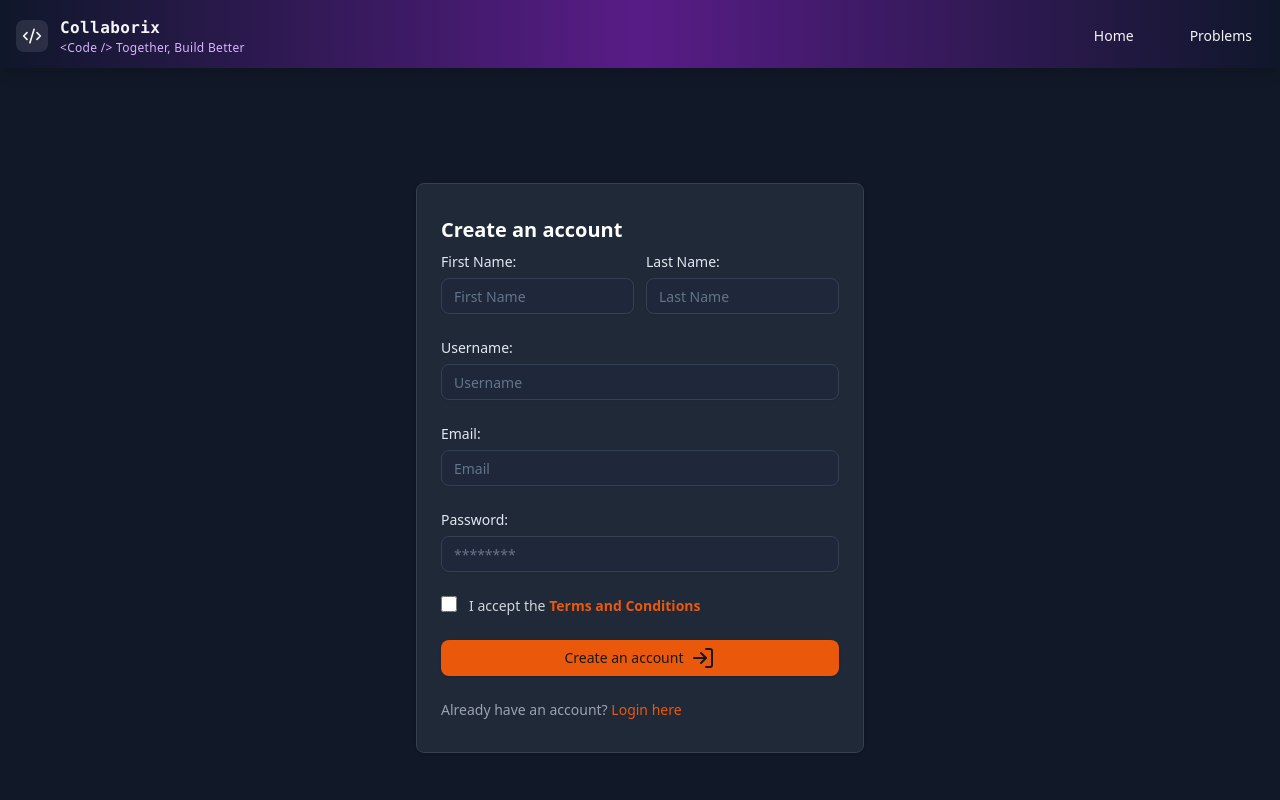
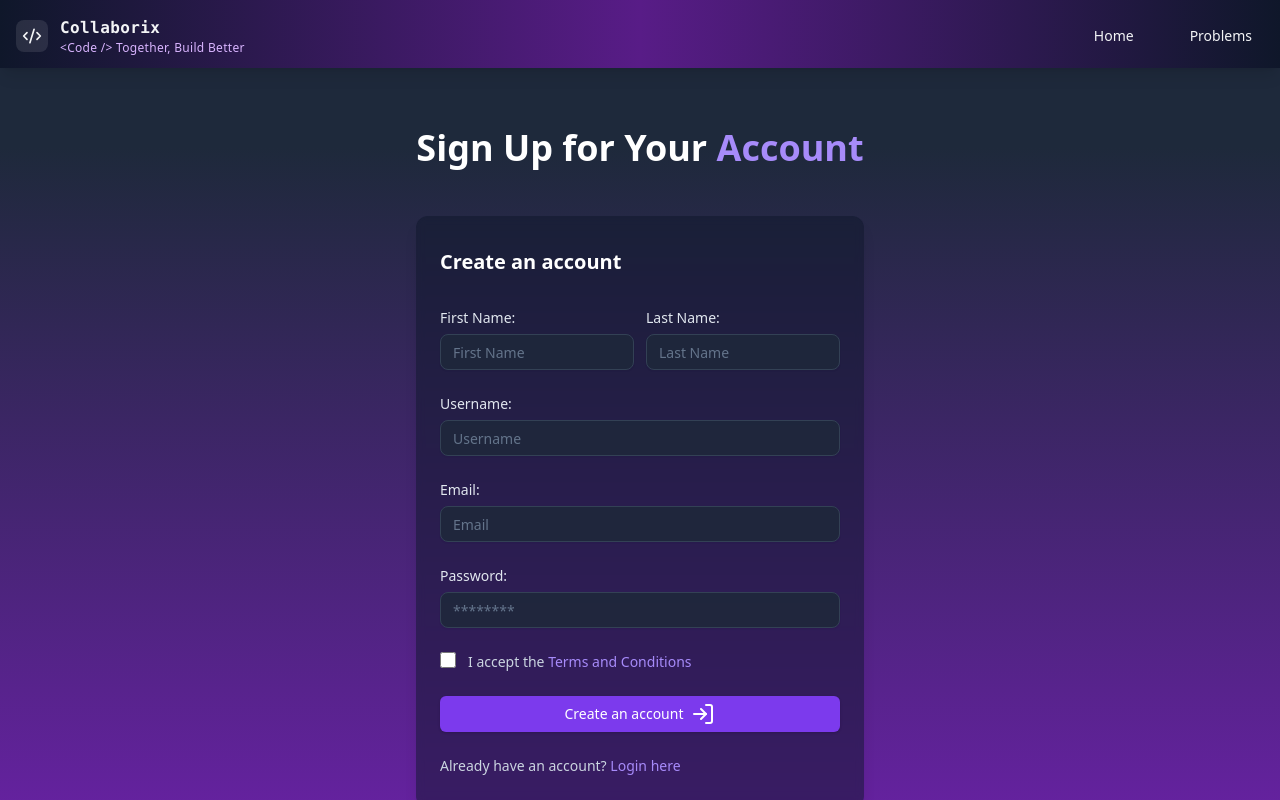
Before and after one commit to CoderXYZ14/Collaborix-Frontend, a React (Vite) app: page /signup in a window 1280 px wide. Built offline with nearby package versions, Linux system fonts and the light colour scheme.

Commit message:
SIgnup & Signin page

```diff
--- a/src/App.jsx
+++ b/src/App.jsx
@@ -38,8 +38,7 @@ function App() {
   }, [darkMode]);
 
   return (
-    <div className="min-h-screen flex flex-wrap content-between">
-      <div className="w-full block">
+    <div className="flex flex-col h-screen">
       <Header />
       <ToastContainer
         position="top-center"
@@ -53,11 +52,9 @@ function App() {
         pauseOnHover
         theme={darkMode ? "dark" : "light"}
       />
-        <main className="flex-grow ">
-          {" "}
+      <main className="flex-1">
         <Outlet />
       </main>
-      </div>
     </div>
   );
 }
--- a/src/components-self/signin/Signin.jsx
+++ b/src/components-self/signin/Signin.jsx
@@ -2,11 +2,12 @@ import axios from "axios";
 import { useState } from "react";
 import InputBox from "../InputBox";
 import { Button } from "@/components/ui/button";
-import { LogIn } from "lucide-react";
+import { LogIn, Star } from "lucide-react";
 import { Link, useNavigate } from "react-router-dom";
 import { useDispatch } from "react-redux";
 import { login } from "../../store/authSlice.js";
 import { toast } from "react-toastify";
+import { Card, CardContent } from "@/components/ui/card";
 
 const Signin = () => {
   const [formData, setFormData] = useState({
@@ -49,9 +50,16 @@ const Signin = () => {
   };
 
   return (
-    <div className="bg-gray-50 dark:bg-gray-900 flex justify-center items-center w-full h-screen">
-      <div className="w-full max-w-md bg-white h-auto px-6 py-8 rounded-lg shadow dark:border dark:bg-gray-800 dark:border-gray-700">
-        <h1 className="text-xl font-bold text-gray-900 dark:text-white">
+    <div className="min-h-screen bg-gradient-to-b from-violet-200 from-10% to-purple-100 dark:from-slate-800 dark:to-purple-800 transition-colors duration-200 flex flex-col justify-center items-center">
+      <div className="text-center mb-8">
+        <h1 className="text-4xl font-bold text-slate-900 dark:text-white mb-4">
+          Sign In to Your{" "}
+          <span className="text-violet-600 dark:text-violet-400">Account</span>
+        </h1>
+      </div>
+      <Card className="w-full max-w-md border-none shadow-lg bg-white/50 dark:bg-slate-900/50 backdrop-blur-sm">
+        <CardContent className="px-6 py-8">
+          <h1 className="text-xl font-bold text-slate-900 dark:text-white mb-6">
             Login to your account
           </h1>
           <form className="space-y-4 md:space-y-6" onSubmit={handleSubmit}>
@@ -63,6 +71,7 @@ const Signin = () => {
                 placeholder="Username / Email"
                 value={formData.identifier}
                 onChange={handleChange}
+                className="bg-white/70 dark:bg-slate-800/70"
               />
             </div>
 
@@ -74,27 +83,29 @@ const Signin = () => {
                 placeholder="********"
                 value={formData.password}
                 onChange={handleChange}
+                className="bg-white/70 dark:bg-slate-800/70"
               />
             </div>
 
             <Button
-            className="rounded-lg bg-orange-600 w-full text-sm"
+              className="w-full bg-violet-600 hover:bg-violet-700 dark:bg-violet-600 dark:hover:bg-violet-700 text-white"
               type="submit"
             >
               Login
               <LogIn className="ml-2" />
             </Button>
-          <p className="text-sm font-light text-gray-500 dark:text-gray-400">
+            <p className="text-sm font-light text-slate-600 dark:text-slate-300">
               Create an account?{" "}
               <Link
                 to="/signup"
-              className="font-medium text-orange-600 hover:underline dark:text-primary-500"
+                className="font-medium text-violet-600 dark:text-violet-400 hover:underline"
               >
                 Register here
               </Link>
             </p>
           </form>
-      </div>
+        </CardContent>
+      </Card>
     </div>
   );
 };
--- a/src/components-self/signup/Signup.jsx
+++ b/src/components-self/signup/Signup.jsx
@@ -2,6 +2,7 @@ import axios from "axios";
 import { useState } from "react";
 import InputBox from "../InputBox";
 import { Button } from "@/components/ui/button";
+import { Card, CardContent } from "@/components/ui/card";
 import {
   HoverCard,
   HoverCardContent,
@@ -66,7 +67,6 @@ const Signup = () => {
       );
 
       dispatch(login({ userData: loginResponse.data.data }));
-
       localStorage.setItem("userData", JSON.stringify(loginResponse.data.data));
 
       toast.success("Account created and logged in successfully!", {
@@ -84,9 +84,16 @@ const Signup = () => {
   };
 
   return (
-    <div className="bg-gray-50 dark:bg-gray-900 flex justify-center items-center w-full h-screen">
-      <div className="w-full max-w-md bg-white h-auto px-6 py-8 rounded-lg shadow dark:border dark:bg-gray-800 dark:border-gray-700">
-        <h1 className="text-xl font-bold text-gray-900 dark:text-white">
+    <div className="min-h-screen bg-gradient-to-b from-violet-200 from-10% to-purple-100 dark:from-slate-800 dark:to-purple-800 transition-colors duration-200 flex flex-col justify-center items-center">
+      <div className="text-center mb-8">
+        <h1 className="text-4xl font-bold text-slate-900 dark:text-white mb-4">
+          Sign Up for Your{" "}
+          <span className="text-violet-600 dark:text-violet-400">Account</span>
+        </h1>
+      </div>
+      <Card className="w-full max-w-md border-none shadow-lg bg-white/50 dark:bg-slate-900/50 backdrop-blur-sm">
+        <CardContent className="px-6 py-8">
+          <h1 className="text-xl font-bold text-slate-900 dark:text-white mb-6">
             Create an account
           </h1>
           <form className="space-y-4 md:space-y-6" onSubmit={handleSubmit}>
@@ -98,6 +105,7 @@ const Signup = () => {
                 placeholder="First Name"
                 value={formData.firstName}
                 onChange={handleChange}
+                className="bg-white/70 dark:bg-slate-800/70"
               />
               <InputBox
                 label="Last Name: "
@@ -106,6 +114,7 @@ const Signup = () => {
                 placeholder="Last Name"
                 value={formData.lastName}
                 onChange={handleChange}
+                className="bg-white/70 dark:bg-slate-800/70"
               />
             </div>
             <div>
@@ -116,6 +125,7 @@ const Signup = () => {
                 placeholder="Username"
                 value={formData.username}
                 onChange={handleChange}
+                className="bg-white/70 dark:bg-slate-800/70"
               />
             </div>
             <div>
@@ -126,6 +136,7 @@ const Signup = () => {
                 placeholder="Email"
                 value={formData.email}
                 onChange={handleChange}
+                className="bg-white/70 dark:bg-slate-800/70"
               />
             </div>
             <div>
@@ -136,6 +147,7 @@ const Signup = () => {
                 placeholder="********"
                 value={formData.password}
                 onChange={handleChange}
+                className="bg-white/70 dark:bg-slate-800/70"
               />
             </div>
             <div>
@@ -147,21 +159,21 @@ const Signup = () => {
                   type="checkbox"
                   checked={formData.termsAccepted}
                   onChange={handleChange}
-                className="w-4 h-4 border border-gray-300 rounded bg-gray-50 focus:ring-3 focus:ring-primary-300 dark:bg-gray-700 dark:border-gray-600 dark:focus:ring-primary-600 dark:ring-offset-gray-800"
+                  className="w-4 h-4 border border-gray-300 rounded bg-gray-50 focus:ring-3 focus:ring-violet-300 dark:bg-gray-700 dark:border-gray-600 dark:focus:ring-violet-600 dark:ring-offset-gray-800"
                   required
                 />
                 <label
                   htmlFor="terms"
-                className="ml-3 text-sm font-light text-gray-500 dark:text-gray-300"
+                  className="ml-3 text-sm font-light text-slate-600 dark:text-slate-300"
                 >
                   I accept the{" "}
                   <HoverCard>
                     <HoverCardTrigger>
-                    <span className="font-bold text-primary-600 hover:underline text-orange-600 cursor-pointer">
+                      <span className="font-medium text-violet-600 dark:text-violet-400 hover:underline cursor-pointer">
                         Terms and Conditions
                       </span>
                     </HoverCardTrigger>
-                  <HoverCardContent className="p-4 bg-white dark:bg-gray-800 border border-gray-200 dark:border-gray-600 shadow-lg rounded-lg">
+                    <HoverCardContent className="p-4 bg-white/70 dark:bg-slate-800/70 backdrop-blur-sm border border-gray-200 dark:border-gray-600 shadow-lg rounded-lg">
                       Here are the terms and conditions you should accept before
                       signing up.
                     </HoverCardContent>
@@ -170,23 +182,24 @@ const Signup = () => {
               </div>
             </div>
             <Button
-            className="rounded-lg bg-orange-600 w-full text-sm"
+              className="w-full bg-violet-600 hover:bg-violet-700 dark:bg-violet-600 dark:hover:bg-violet-700 text-white"
               type="submit"
             >
               Create an account
               <LogIn className="ml-2" />
             </Button>
-          <p className="text-sm font-light text-gray-500 dark:text-gray-400">
+            <p className="text-sm font-light text-slate-600 dark:text-slate-300">
               Already have an account?{" "}
               <Link
                 to="/signin"
-              className="font-medium text-orange-600 hover:underline dark:text-primary-500"
+                className="font-medium text-violet-600 dark:text-violet-400 hover:underline"
               >
                 Login here
               </Link>
             </p>
           </form>
-      </div>
+        </CardContent>
+      </Card>
     </div>
   );
 };
```
Lines whose indentation alone changed are shown as unchanged.
